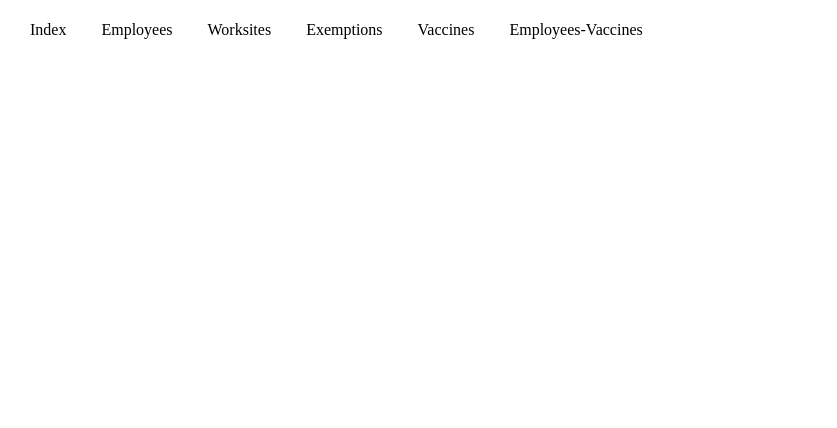
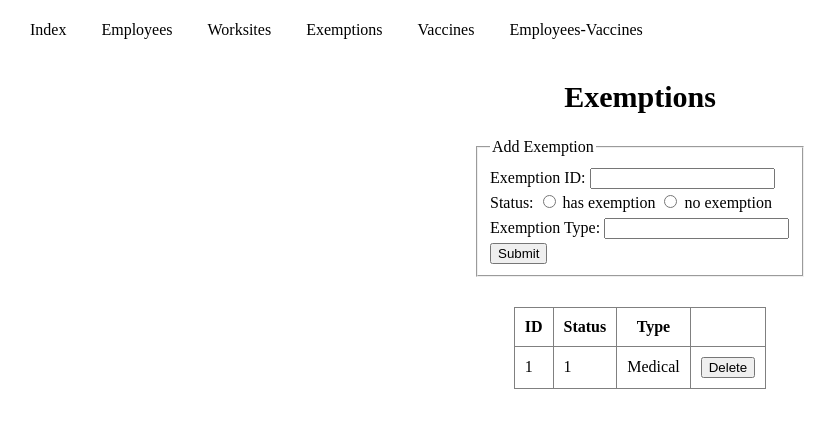
Before and after one commit to reillkel/Vaccine-Mandate-Database, a Flask app: page /exemptions in a window 1280 px wide. Shown: the top 428 px of the page, without its empty margins (0-837 px from the left). Run offline with Flask 2, Linux system fonts and the light colour scheme; some libraries are stand-ins or nearby versions.

Commit message:
start table/forms

```diff
--- a/app.py
+++ b/app.py
@@ -1,5 +1,5 @@
 from flask import Flask, render_template, json, redirect
-from flask_mysqldb import MySQL
+#from flask_mysqldb import MySQL
 from flask import request
 import os
 
@@ -12,7 +12,7 @@ app.config['MYSQL_DB'] = 'cs340_wozniakr'
 app.config['MYSQL_CURSORCLASS'] = "DictCursor"
 
 
-mysql = MySQL(app)
+#mysql = MySQL(app)
 
 
 # Routes
--- a/static/css/global.css
+++ b/static/css/global.css
@@ -32,3 +32,21 @@ body {
     font-size: 16px;
     margin-left: 20px;
 }
+
+/* Entity Forms & Tables */
+.add-entity {
+    width: 300px;
+    line-height: 25px;
+    font-size: 16px;
+    margin: auto;
+    margin-bottom: 30px;
+}
+
+.entity-table {
+    margin: auto;
+    border-collapse: collapse;
+}
+.entity-table th, td {
+    padding: 10px;
+    border: 1px solid grey;
+}
--- a/templates/exemptions.html
+++ b/templates/exemptions.html
@@ -5,5 +5,35 @@
 {% endblock %}
 
 {% block body %}
-
+<h1 class="page-title">Exemptions</h1>
+<form>
+    <fieldset class="add-entity">
+        <legend>Add Exemption</legend>
+        <label for="exemptionid">Exemption ID: </label>
+        <input type="text" id="exemptionid"/>
+        <br>
+        <label>Status: </label>
+        <input type="radio" id="true" value="1">
+        <label for="true">has exemption</label>
+        <input type="radio" id="false" value="0">
+        <label for="false">no exemption</label><br>
+        <label for="type">Exemption Type: </label>
+        <input type="text" id="type"/><br>
+        <input type="submit" id="exemption-submit">
+    </fieldset>
+</form>
+<table class="entity-table">
+    <thead>
+        <th>ID</th>
+        <th>Status</th>
+        <th>Type</th>
+        <th></th>
+    </thead>
+    <tr>
+        <td>1</td>
+        <td>1</td>
+        <td>Medical</td>
+        <td><button>Delete</button></td>
+    </tr>
+</table>
 {% endblock %}
```
Also changed, not shown: templates/employees.html (+47 -1 lines), templates/worksites.html (+38 -0 lines).
